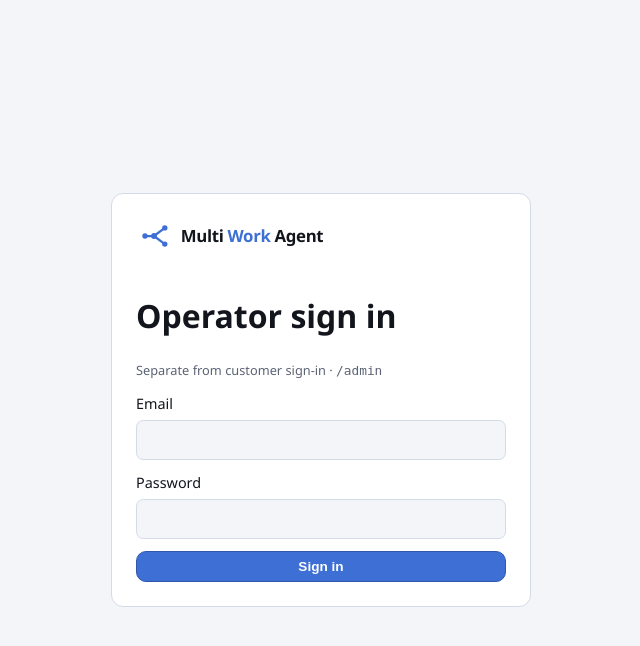
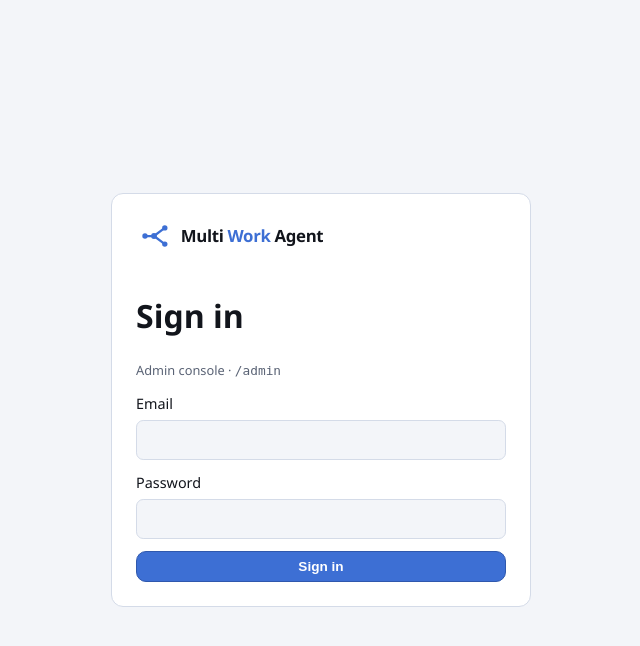
Before and after one commit to davidelbaz-ui/MultiWorkAgent, a Flask app: page /admin/login in a window 1280 px wide. Shown: the top 646 px of the page, without its empty margins (319-959 px from the left). Run offline with Flask 3, Linux system fonts and the light colour scheme; some libraries are stand-ins or nearby versions.

Commit message:
Remove Operator label from admin chrome and login page.
Co-authored-by: Cursor <cursoragent@cursor.com>

```diff
--- a/templates/admin/base.html
+++ b/templates/admin/base.html
@@ -15,7 +15,6 @@
     <aside class="admin-sidebar" aria-label="Admin navigation">
       <div class="admin-brand">
         {{ brand_lockup(href=public_site_url, size='sm', class='admin-brand-lockup') }}
-        <span class="admin-brand-badge">Operator</span>
       </div>
       <nav class="admin-nav">
         <a class="admin-nav-link {% if request.endpoint == 'admin.admin_dashboard' %}is-active{% endif %}" href="{{ url_for('admin.admin_dashboard') }}">Dashboard</a>
--- a/templates/admin/login.html
+++ b/templates/admin/login.html
@@ -11,8 +11,8 @@
 <body class="admin-page admin-page--center">
   <div class="admin-login-card">
     {{ brand_lockup(href=public_site_url, size='md', class='admin-login-brand') }}
-    <h1>Operator sign in</h1>
-    <p class="meta-row">Separate from customer sign-in · <code>/admin</code></p>
+    <h1>Sign in</h1>
+    <p class="meta-row">Admin console · <code>/admin</code></p>
     {% if error %}
     <p class="admin-flash admin-flash--error">{{ error }}</p>
     {% endif %}
```
